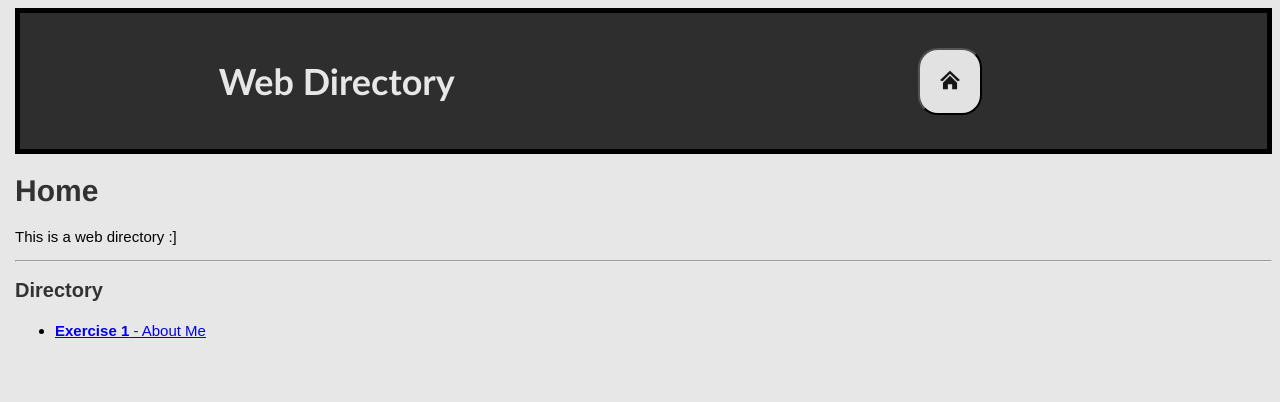
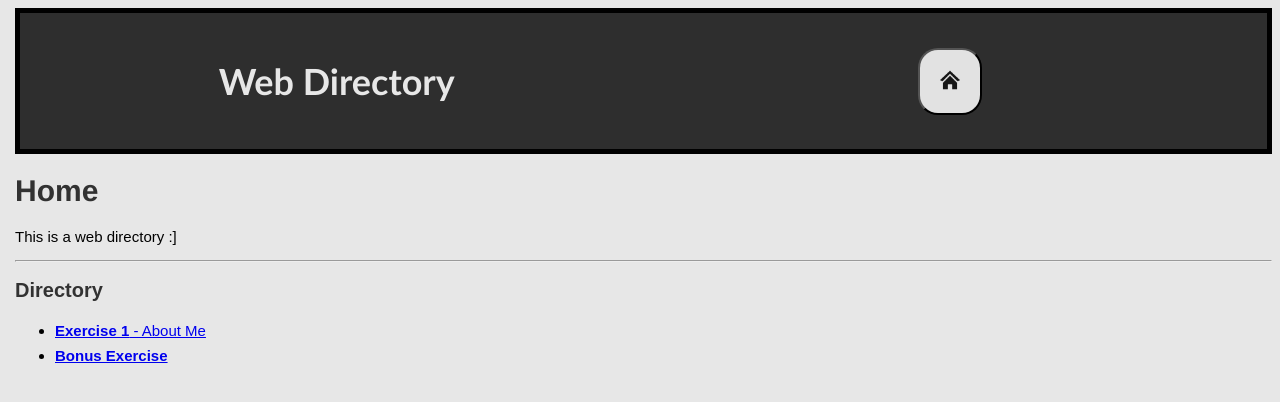
Before and after one commit to Emma-NSCC/web-new, a plain HTML site: page index.html in a window 1280 px wide. Drawn offline with Linux system fonts and the light colour scheme.

Commit message:
Update index.html

```diff
--- a/index.html
+++ b/index.html
@@ -35,6 +35,9 @@
                 <li>
                     <a href="exercise-one/index.html"><b>Exercise 1</b> - About Me</a>
                 </li>
+                <li>
+                    <a href="bonus-exercise/index.html"><b>Bonus Exercise</b></a>
+                </li>
             </ul>
     </body>
 
```
